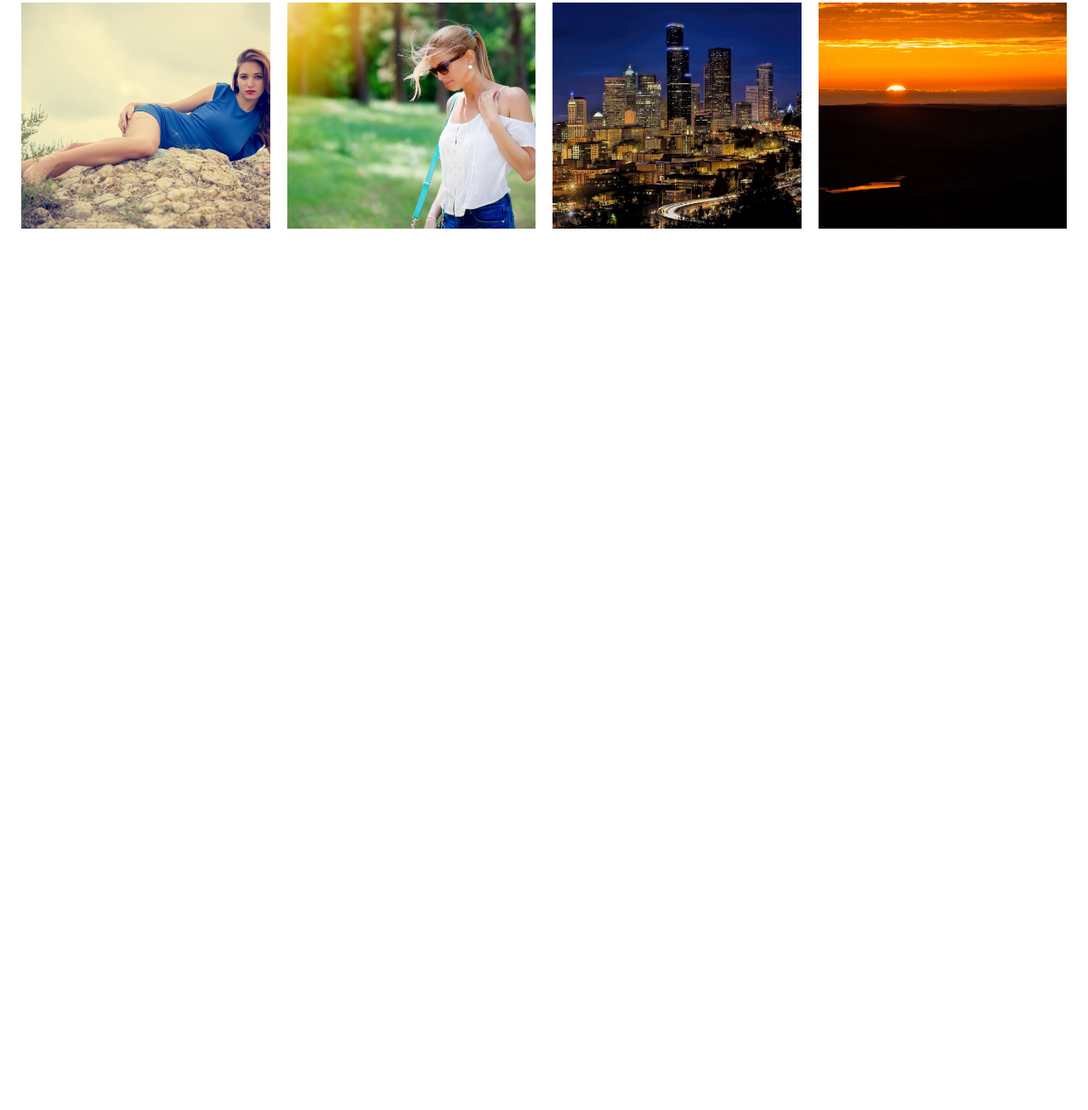
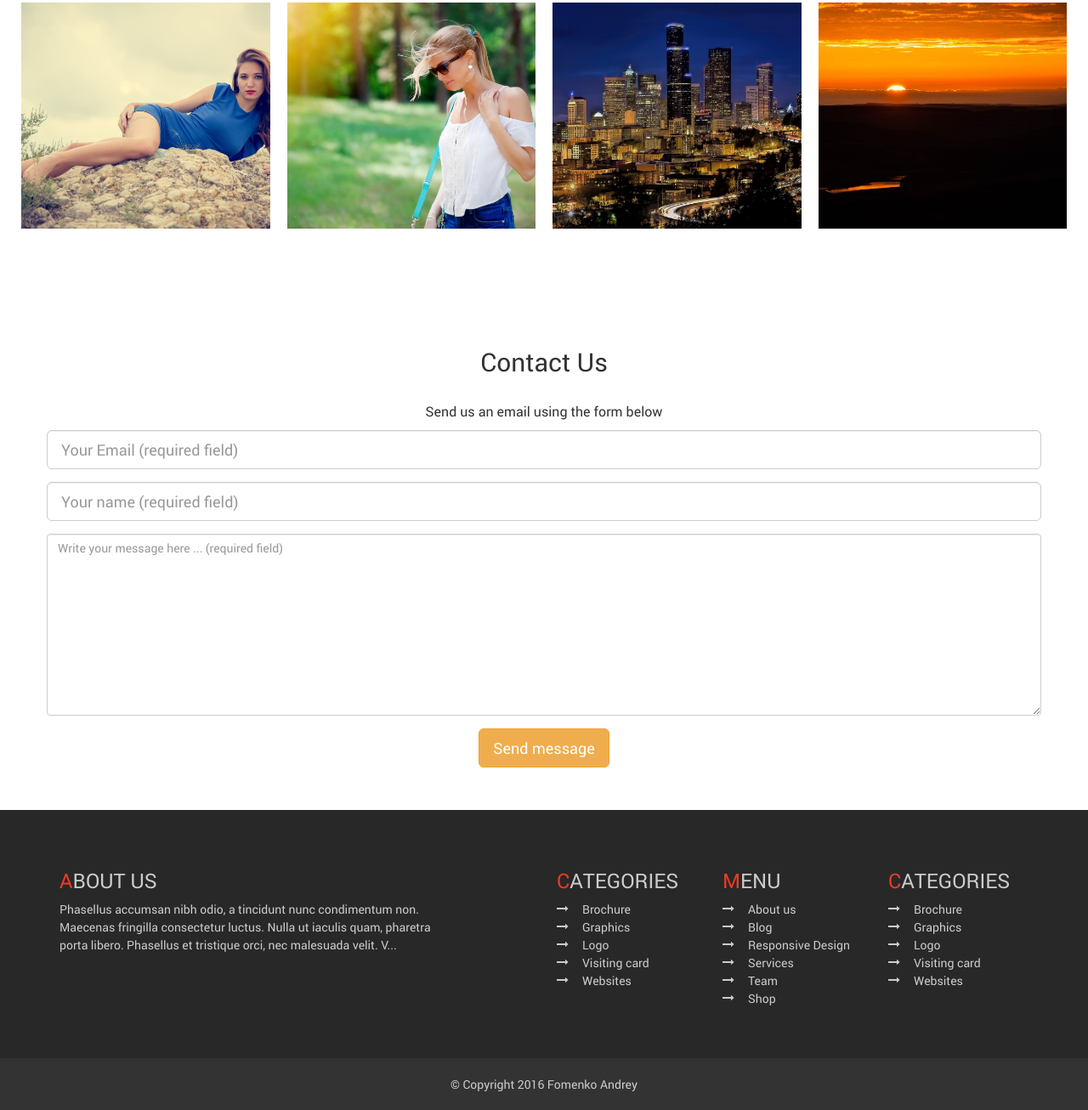
Before and after one commit to Alecto/landing-page, a plain HTML site: page index.html in a window 1280 px wide. Shown: the part 2388-3694 px from the top of the page at 85% size. Before the commit the page ends 2717 px from the top, so only its background shows below. Drawn offline with Linux system fonts and the light colour scheme.

Commit message:
contact, footer

```diff
--- a/index.html
+++ b/index.html
@@ -267,11 +267,91 @@
         </div>
       </div>
     </section>
+
+
+    <section id="home-contact" class="home-contact home-section">
+      <div class="container">
+        <div class="row">
+          <div class="col-sm-12">
+            <h2 class="home-section__title">Contact Us</h2>
+            <p class="home-section__subtitle">Send us an email using the form below</p>
+          </div>
+        </div>
+        <div class="row">
+          <form>
+            <div class="form-group">
+              <input type="email" class="form-control input-lg" placeholder="Your Email (required field)">
+            </div>
+            <div class="form-group">
+              <input type="text" class="form-control input-lg" placeholder="Your name (required field)">
+            </div>
+            <div class="form-group">
+              <textarea class="form-control" placeholder="Write your message here ... (required field)" rows="10"></textarea>
+            </div>
+            <button type="submit" class="btn btn-lg btn-warning">Send message</button>
+          </form>
+        </div>
+      </div>
+    </section>
   </main>
 
   <footer class="page-footer">
+    <div class="container-fluid">
+      <div class="row footer-top">
+        <div class="container">
+          <div class="row">
+            <div class="col-md-5 col-sm-6">
+              <h3>About Us</h3>
+              <p>Phasellus accumsan nibh odio, a tincidunt nunc condimentum non. Maecenas fringilla consectetur luctus. Nulla ut iaculis quam, pharetra porta libero. Phasellus et tristique orci, nec malesuada velit. V...</p>
+            </div>
+            <div class="col-md-offset-1 col-md-2 col-sm-6">
+              <h3>Categories</h3>
+              <ul>
+                <li><a href="#">Brochure</a></li>
+                <li><a href="#">Graphics</a></li>
+                <li><a href="#">Logo</a></li>
+                <li><a href="#">Visiting card</a></li>
+                <li><a href="#">Websites</a></li>
+              </ul>
+            </div>
+            <div class="hidden-lg hidden-md vidible-sm hidden-xs clearfix"></div>
+            <div class="col-md-2 col-sm-6">
+              <h3>Menu</h3>
+              <ul>
+                <li><a href="#">About us</a></li>
+                <li><a href="#">Blog</a></li>
+                <li><a href="#">Responsive Design</a></li>
+                <li><a href="#">Services</a></li>
+                <li><a href="#">Team</a></li>
+                <li><a href="#">Shop</a></li>
+              </ul>
+            </div>
+            <div class="col-md-2 col-sm-6">
+              <h3>Categories</h3>
+              <ul>
+                <li><a href="#">Brochure</a></li>
+                <li><a href="#">Graphics</a></li>
+                <li><a href="#">Logo</a></li>
+                <li><a href="#">Visiting card</a></li>
+                <li><a href="#">Websites</a></li>
+              </ul>
+            </div>
+          </div>
+        </div>
+      </div>
 
+      <div class="row footer-bottom">
+        <div class="container">
+          <div class="row">
+            <div class="col-xs-12">
+              © Copyright 2016 Fomenko Andrey
+            </div>
+          </div>
+        </div>
+      </div>
+    </div>
   </footer>
+
 
   <!-- jQuery (necessary for Bootstrap's JavaScript plugins) -->
   <!-- скачаем и подключим из локальной папки js -->
--- a/scss/_footer.scss
+++ b/scss/_footer.scss
@@ -0,0 +1,45 @@
+
+.page-footer {
+  color: #cccccc;
+  font-size: 14px;
+
+  a {
+    color: #cccccc;
+    text-decoration: none;
+
+    &:hover {
+      color: $base-color;
+    }
+  }
+}
+
+.footer-top {
+  padding: 50px 0;
+  background-color: #282828;
+
+  h3 {
+    text-transform: uppercase;
+
+    &::first-letter {
+      color: $base-color;
+    }
+  }
+
+  ul {
+    padding-left: 30px;
+    list-style: none;
+
+    li:before {
+      position: absolute;
+      margin-left: -30px;
+      content: "\f178";
+      font-family: "FontAwesome";
+    }
+  }
+}
+
+.footer-bottom {
+  padding: 20px 0;
+  background-color: #333333;
+  text-align: center;
+}
--- a/scss/_main.scss
+++ b/scss/_main.scss
@@ -122,3 +122,10 @@
     padding: 0;
   }
 }
+
+
+.home-contact {
+  form {
+    text-align: center;
+  }
+}
```
Also changed, not shown: css/style.css, 1 other file.
